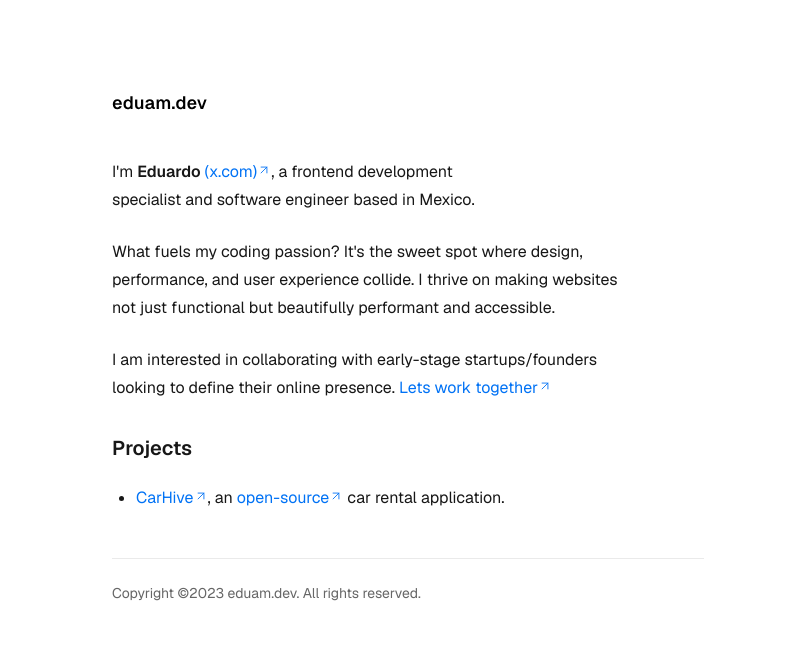
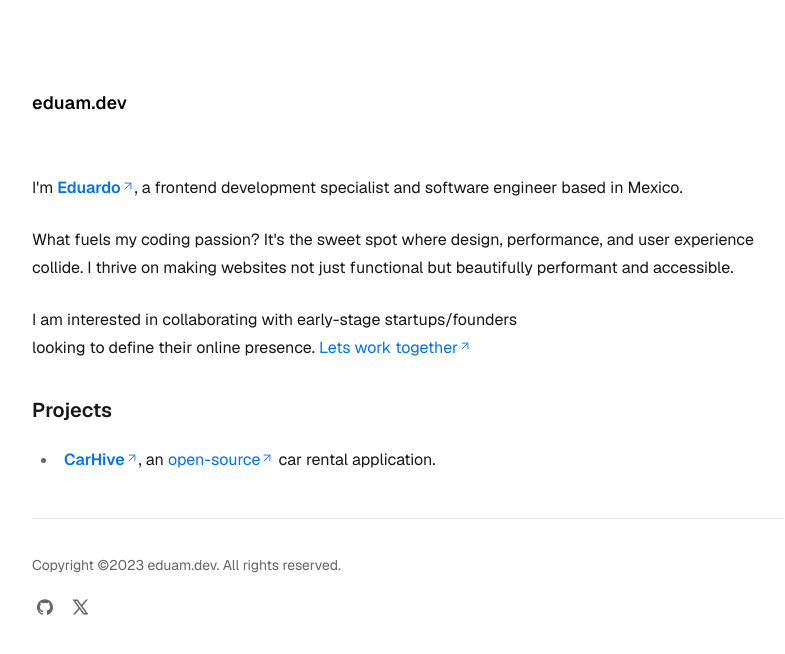
Before and after one commit to eduamdev/eduam.dev, a Next.js app: page / in a window 1280 px wide. Shown: the top 654 px of the page, without its empty margins (232-1017 px from the left). Built offline with nearby package versions, Linux system fonts and the light colour scheme.

Commit message:
chore: add social links

```diff
--- a/app/components/icons.tsx
+++ b/app/components/icons.tsx
@@ -29,4 +29,35 @@ export const Icons = {
       <path d="M7 7h10v10"></path>
     </svg>
   ),
+  xcom: (props: IconProps) => (
+    <svg
+      strokeLinejoin="round"
+      viewBox="0 0 16 16"
+      height="16"
+      width="16"
+      {...props}
+    >
+      <path
+        fillRule="evenodd"
+        clipRule="evenodd"
+        d="M0.5 0.5H5.75L9.48421 5.71053L14 0.5H16L10.3895 6.97368L16.5 15.5H11.25L7.51579 10.2895L3 15.5H1L6.61053 9.02632L0.5 0.5ZM12.0204 14L3.42043 2H4.97957L13.5796 14H12.0204Z"
+        fill="currentColor"
+      ></path>
+    </svg>
+  ),
+  github: (props: IconProps) => (
+    <svg
+      aria-label="github"
+      viewBox="0 0 14 14"
+      height="19"
+      width="19"
+      {...props}
+    >
+      <path
+        d="M7 .175c-3.872 0-7 3.128-7 7 0 3.084 2.013 5.71 4.79 6.65.35.066.482-.153.482-.328v-1.181c-1.947.415-2.363-.941-2.363-.941-.328-.81-.787-1.028-.787-1.028-.634-.438.044-.416.044-.416.7.044 1.071.722 1.071.722.635 1.072 1.641.766 2.035.59.066-.459.24-.765.437-.94-1.553-.175-3.193-.787-3.193-3.456 0-.766.262-1.378.721-1.881-.065-.175-.306-.897.066-1.86 0 0 .59-.197 1.925.722a6.754 6.754 0 0 1 1.75-.24c.59 0 1.203.087 1.75.24 1.335-.897 1.925-.722 1.925-.722.372.963.131 1.685.066 1.86.46.48.722 1.115.722 1.88 0 2.691-1.641 3.282-3.194 3.457.24.219.481.634.481 1.29v1.926c0 .197.131.415.481.328C11.988 12.884 14 10.259 14 7.175c0-3.872-3.128-7-7-7z"
+        fill="currentColor"
+        fillRule="nonzero"
+      ></path>
+    </svg>
+  ),
 };
--- /dev/null
+++ b/app/components/social-links.tsx
@@ -0,0 +1,37 @@
+import { Icons } from '@/app/components/icons';
+import { siteConfig } from '@/config/site';
+
+export function SocialLinks() {
+  const {
+    links: { xcom, github },
+  } = siteConfig;
+
+  return (
+    <div className="flex">
+      <ul className="m-0 inline-flex items-center p-0 pl-[5px]">
+        <li className="mr-[19px] inline-flex leading-[0]">
+          <a
+            href={github.url}
+            rel="noopener"
+            target="_blank"
+            className="m-[-3px] rounded-full p-[3px] text-[#666] transition-all duration-200 hover:text-black focus-visible:shadow-[0_0_0_2px_#fff,_0_0_0_4px_hsla(211,100%,42%,1)] focus-visible:outline-none dark:text-[#888] dark:hover:text-white dark:focus-visible:shadow-[0_0_0_2px_#0a0a0a,_0_0_0_4px_hsla(212,100%,48%,1)]"
+            aria-label="GitHub"
+          >
+            <Icons.github className="h-4 w-4" />
+          </a>
+        </li>
+        <li className="mr-[19px] inline-flex leading-[0]">
+          <a
+            href={xcom.url}
+            rel="noopener"
+            target="_blank"
+            className="m-[-3px] rounded-full p-[3px] text-[#666] transition-all duration-200 hover:text-black focus-visible:shadow-[0_0_0_2px_#fff,_0_0_0_4px_hsla(211,100%,42%,1)] focus-visible:outline-none dark:text-[#888] dark:hover:text-white dark:focus-visible:shadow-[0_0_0_2px_#0a0a0a,_0_0_0_4px_hsla(212,100%,48%,1)]"
+            aria-label="X formerly known as Twitter"
+          >
+            <Icons.xcom className="h-4 w-4" />
+          </a>
+        </li>
+      </ul>
+    </div>
+  );
+}
--- a/app/page.tsx
+++ b/app/page.tsx
@@ -1,15 +1,18 @@
 import Balancer from 'react-wrap-balancer';
 import { Separator } from '@/app/components/ui/separator';
 import { Icons } from '@/app/components/icons';
+import { SocialLinks } from '@/app/components/social-links';
 import { siteConfig } from '@/config/site';
 import '@/app/styles/prose.css';
 
 export default function HomePage() {
-  const { xcom, linkedin, github } = siteConfig.links;
+  const {
+    links: { linkedin, github },
+  } = siteConfig;
 
   return (
-    <div className="mx-auto flex max-w-[--content-width] flex-col gap-6 px-6 py-12 sm:py-20 md:py-24">
-      <header className="pb-6">
+    <div className="mx-auto flex max-w-[--content-width] flex-col gap-6 px-6 py-12 sm:py-20 xl:py-24">
+      <header className="pb-10">
         <Icons.wordmark className="h-[14px] w-auto shrink-0" />
       </header>
       <main>
@@ -17,13 +20,15 @@ export default function HomePage() {
           <div className="prose select-within w-full">
             <p>
               <Balancer>
-                I&apos;m <strong>Eduardo</strong>{' '}
-                <a href={xcom.url} rel="noreferrer">
-                  ({xcom.name})
+                I&apos;m{' '}
+                <strong>
+                  <a href={github.url} rel="noreferrer">
+                    Eduardo
                     <span className="inline-flex">
                       <Icons.arrowUpRight className="h-[14px] w-[14px]" />
                     </span>
                   </a>
+                </strong>
                 , a frontend development specialist and software engineer based
                 in Mexico.
               </Balancer>
@@ -48,15 +53,17 @@ export default function HomePage() {
                 </a>
               </Balancer>
             </p>
-            <h2>Projects</h2>
+            <h3>Projects</h3>
             <ul>
               <li>
+                <strong>
                   <a href="https://carhive.eduam.dev/" rel="noreferrer">
                     CarHive
                     <span className="inline-flex">
                       <Icons.arrowUpRight className="h-[14px] w-[14px]" />
                     </span>
                   </a>
+                </strong>
                 , an{' '}
                 <a href={`${github.url}/carhive`} rel="noreferrer">
                   open-source
@@ -75,13 +82,16 @@ export default function HomePage() {
         className="h-[1px] w-full bg-[#eaeaea] dark:bg-[#333]"
         decorative
       />
-      <footer>
+      <footer className="pt-3">
         <span className="select-none text-sm text-[#666] dark:text-[#888]">
           <Balancer>
             Copyright ©{new Date().getFullYear()} eduam.dev. All rights
             reserved.
           </Balancer>
         </span>
+        <div className="mt-5">
+          <SocialLinks />
+        </div>
       </footer>
     </div>
   );
--- a/app/styles/globals.css
+++ b/app/styles/globals.css
@@ -4,9 +4,9 @@
 
 @layer base {
   :root {
-    --content-width: 40rem;
+    --content-width: 50rem;
 
-    --selection: hsla(212, 100%, 41%, 1);
+    --selection-bg-color: hsla(212, 100%, 41%, 1);
     --selection-text-color: theme('colors.white');
 
     --font-sans: var(--font-geist-sans);
@@ -18,25 +18,21 @@
 
 @layer base {
   ::selection {
-    background-color: var(--selection);
+    background-color: var(--selection-bg-color);
     color: var(--selection-text-color);
   }
 
   html,
-  html body {
+  body {
     font-family: var(--font-sans), var(--font-sans-fallback);
     font-feature-settings: normal;
-  }
-
-  html,
-  body {
-    /* Enable panning and pinch zoom gestures, but disable additional non-standard gestures such as double-tap to zoom */
-    touch-action: manipulation;
+    font-synthesis-weight: none;
     text-rendering: optimizeLegibility;
     text-size-adjust: 100%;
     -webkit-font-smoothing: antialiased;
     -moz-osx-font-smoothing: grayscale;
   }
+
   body {
     overscroll-behavior-y: contain;
     font-size: 100%;
--- a/app/styles/prose.css
+++ b/app/styles/prose.css
@@ -1,17 +1,21 @@
 .prose {
   color: rgb(23, 23, 23);
+  font-size: 1rem;
+  line-height: 1.75;
 }
 
-.prose h2,
-.prose h3 {
-  margin-top: 2rem;
-  scroll-margin: 5rem;
-  line-height: 1.75rem;
-  font-weight: 600;
+@media (prefers-color-scheme: dark) {
+  .prose {
+    color: rgb(237, 237, 237);
+  }
 }
 
-.prose h2 {
-  font-size: 1.25rem;
+.prose h3 {
+  font-size: 1.25em;
+  margin-top: 1.6em;
+  margin-bottom: 0.6em;
+  line-height: 1.6;
+  font-weight: 600;
 }
 
 .prose strong {
@@ -22,12 +26,13 @@
   margin-top: 1.5rem;
 }
 
-.prose p {
-  line-height: 1.75em;
-}
-
 .prose a {
   color: #0072f5;
+  touch-action: pan-y;
+  transition-delay: 0s;
+  transition-duration: 0.2s;
+  transition-property: color;
+  transition-timing-function: ease;
 }
 
 .prose a:hover {
@@ -36,20 +41,26 @@
 
 .prose ol,
 .prose ul {
-  margin-top: 1.5rem;
-  margin-bottom: 1.5rem;
-  margin-left: 1.5rem;
+  margin-top: 1.25em;
+  margin-bottom: 1.25em;
+  padding-left: 1.625em;
 }
 .prose ul {
   list-style-type: disc;
 }
 
 .prose li {
-  margin-top: 0.5rem;
+  padding-left: 0.375em;
+  margin-top: 0.5em;
+  margin-bottom: 0.5em;
+}
+
+.prose ul > li::marker {
+  color: #666;
 }
 
 @media (prefers-color-scheme: dark) {
-  .prose {
-    color: rgb(237, 237, 237);
+  .prose ul > li::marker {
+    color: #a1a1a1;
   }
 }
```
Lines whose indentation alone changed are shown as unchanged.
